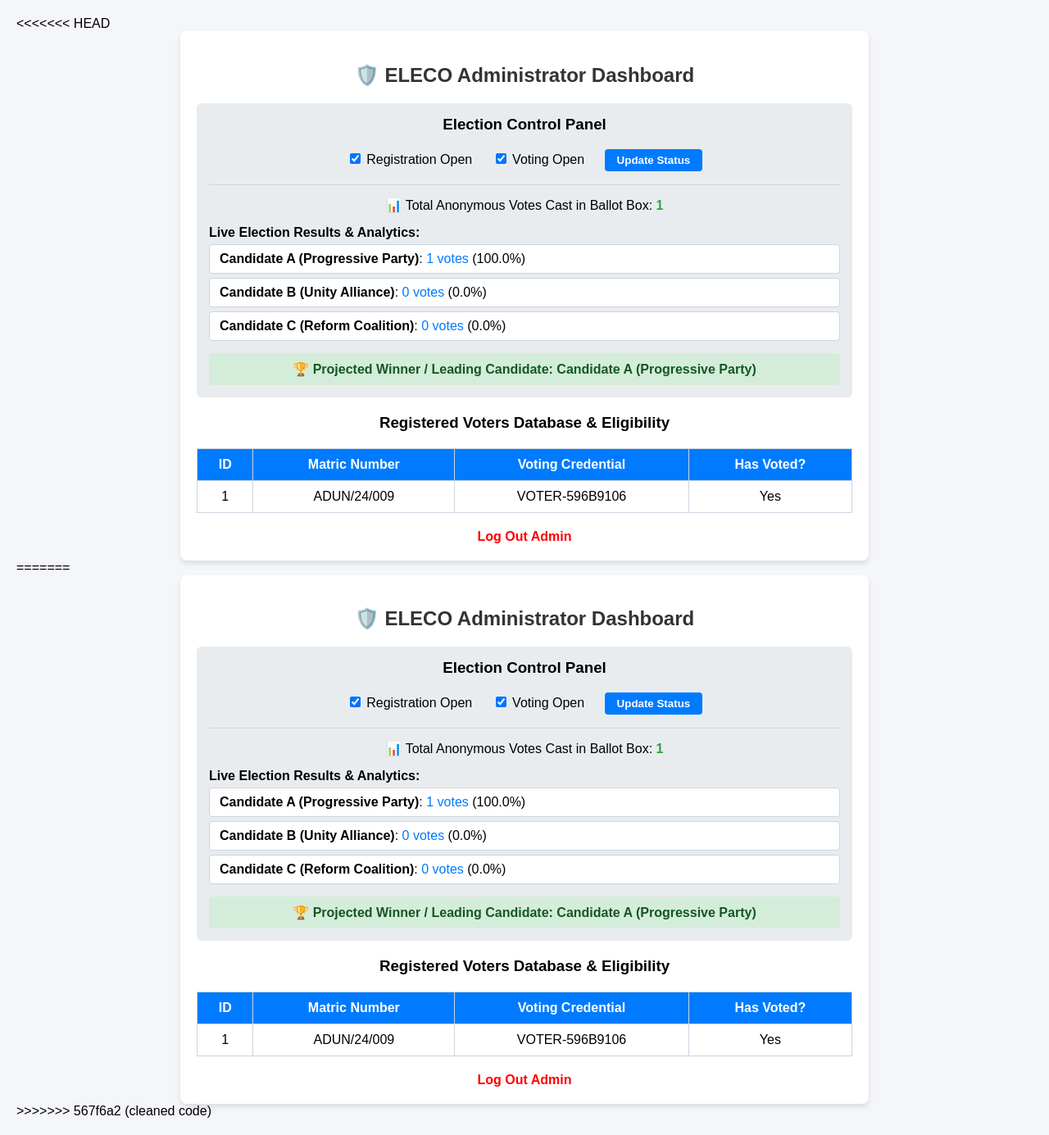
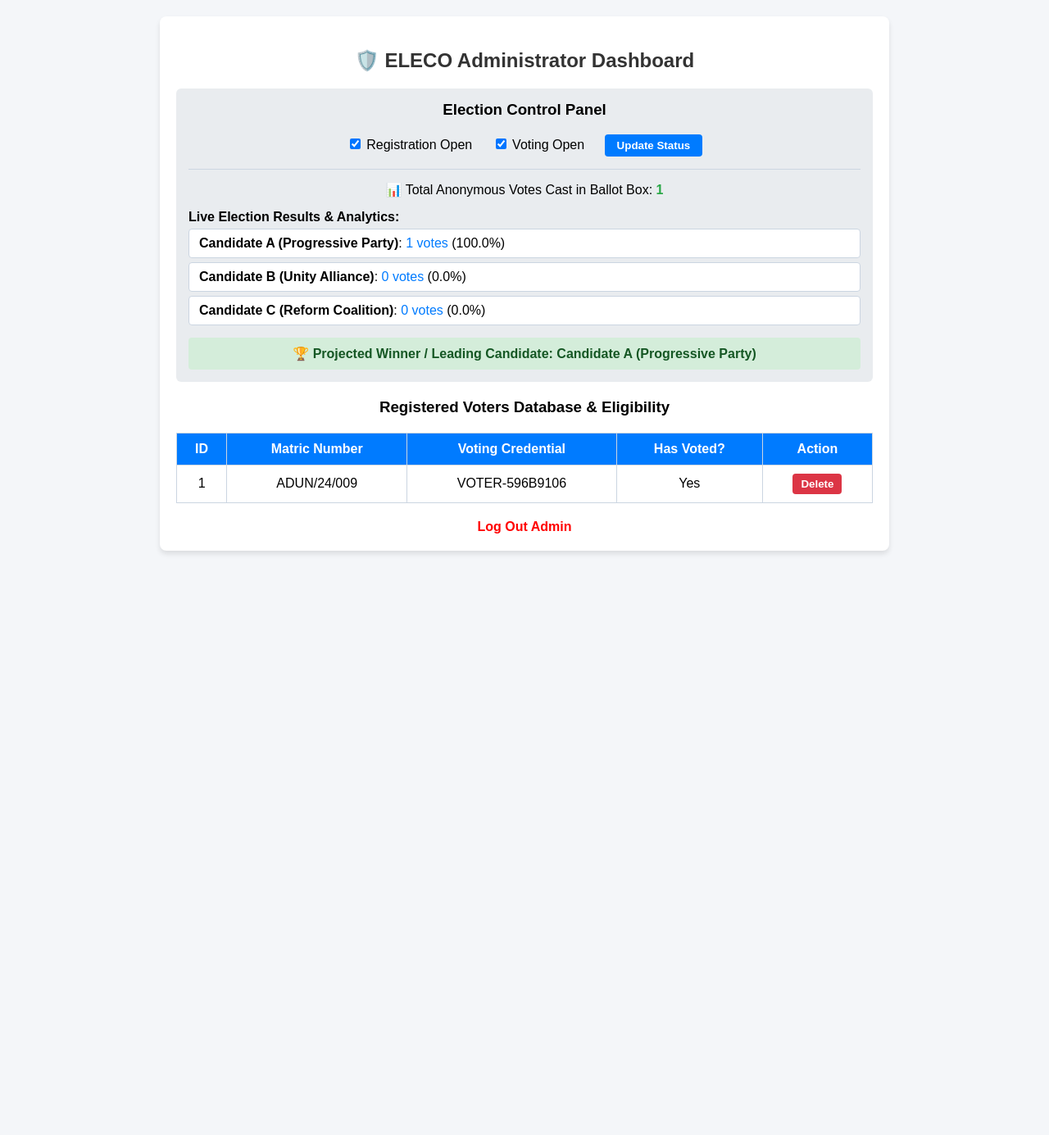
Before and after one commit to EMMANUEL-WEB-APP/ELECO-APP, a Flask app: page /admin in a window 1280 px wide. Shown: the whole page at 82% size. After the commit the page ends 676 px from the top, so only its background shows below. Run offline with Flask 3, Linux system fonts and the light colour scheme; the visitor is signed in with stand-in values (Sample User, id 1).

Commit message:
Fix merge conflict in admin.html and add delete buttons

```diff
--- a/templates/admin.html
+++ b/templates/admin.html
@@ -1,4 +1,3 @@
-<<<<<<< HEAD
 <!DOCTYPE html>
 <html lang="en">
 <head>
@@ -6,13 +5,15 @@
     <title>ELECO Administrator Dashboard</title>
     <style>
         body { font-family: Arial, sans-serif; background-color: #f4f6f9; margin: 0; padding: 20px; }
-        .container { max-width: 800px; margin: auto; background: white; padding: 20px; border-radius: 8px; box-shadow: 0 4px 6px rgba(0,0,0,0.1); }
+        .container { max-width: 850px; margin: auto; background: white; padding: 20px; border-radius: 8px; box-shadow: 0 4px 6px rgba(0,0,0,0.1); }
         h2 { text-align: center; color: #333; }
         .stats { background: #e9ecef; padding: 15px; border-radius: 6px; margin-bottom: 20px; }
         table { width: 100%; border-collapse: collapse; margin-top: 20px; }
         th, td { border: 1px solid #cbd5e1; padding: 10px; text-align: center; }
         th { background-color: #007bff; color: white; }
         .logout { display: block; text-align: center; margin-top: 20px; color: red; font-weight: bold; text-decoration: none; }
+        .delete-btn { background-color: #dc3545; color: white; border: none; padding: 5px 10px; border-radius: 4px; cursor: pointer; font-weight: bold; }
+        .delete-btn:hover { background-color: #c82333; }
     </style>
 </head>
 <body>
@@ -54,6 +55,7 @@
                 <th>Matric Number</th>
                 <th>Voting Credential</th>
                 <th>Has Voted?</th>
+                <th>Action</th>
             </tr>
             {% for voter in voters %}
             <tr>
@@ -61,6 +63,11 @@
                 <td>{{ voter.matric_no }}</td>
                 <td>{{ voter.voter_credential }}</td>
                 <td>{{ 'Yes' if voter.has_voted else 'No' }}</td>
+                <td>
+                    <form action="/admin/delete/{{ voter.id }}" method="POST" onsubmit="return confirm('Are you sure you want to delete this voter?');" style="margin: 0;">
+                        <button type="submit" class="delete-btn">Delete</button>
+                    </form>
+                </td>
             </tr>
             {% endfor %}
         </table>
@@ -68,75 +75,4 @@
         <a href="/admin/logout" class="logout">Log Out Admin</a>
     </div>
 </body>
-=======
-<!DOCTYPE html>
-<html lang="en">
-<head>
-    <meta charset="UTF-8">
-    <title>ELECO Administrator Dashboard</title>
-    <style>
-        body { font-family: Arial, sans-serif; background-color: #f4f6f9; margin: 0; padding: 20px; }
-        .container { max-width: 800px; margin: auto; background: white; padding: 20px; border-radius: 8px; box-shadow: 0 4px 6px rgba(0,0,0,0.1); }
-        h2 { text-align: center; color: #333; }
-        .stats { background: #e9ecef; padding: 15px; border-radius: 6px; margin-bottom: 20px; }
-        table { width: 100%; border-collapse: collapse; margin-top: 20px; }
-        th, td { border: 1px solid #cbd5e1; padding: 10px; text-align: center; }
-        th { background-color: #007bff; color: white; }
-        .logout { display: block; text-align: center; margin-top: 20px; color: red; font-weight: bold; text-decoration: none; }
-    </style>
-</head>
-<body>
-    <div class="container">
-        <h2>🛡️ ELECO Administrator Dashboard</h2>
-
-        <div class="stats">
-            <h3 style="margin-top: 0; text-align: center;">Election Control Panel</h3>
-            <form action="/admin/toggle" method="POST" style="text-align: center;">
-                <label style="cursor: pointer;"><input type="checkbox" name="registration" {% if settings.registration_open %}checked{% endif %}> Registration Open</label>
-                <label style="margin-left: 20px; cursor: pointer;"><input type="checkbox" name="voting" {% if settings.voting_open %}checked{% endif %}> Voting Open</label>
-                <button type="submit" style="margin-left: 20px; padding: 6px 15px; background-color: #007bff; color: white; border: none; border-radius: 4px; cursor: pointer; font-weight: bold;">Update Status</button>
-            </form>
-
-            <hr style="margin: 15px 0; border: 0; border-top: 1px solid #cbd5e1;">
-
-            <div style="text-align: center; font-size: 16px;">
-                📊 Total Anonymous Votes Cast in Ballot Box: <span style="color: #28a745; font-weight: bold;">{{ total_votes }}</span>
-            </div>
-
-            <h4 style="margin-top: 15px; margin-bottom: 5px;">Live Election Results & Analytics:</h4>
-            <ul style="list-style-type: none; padding: 0; text-align: left; margin: 0;">
-                {% for res in results %}
-                <li style="background: white; padding: 8px 12px; margin: 5px 0; border-radius: 4px; border: 1px solid #cbd5e1;">
-                    <strong>{{ res.name }}</strong>: <span style="color: #007bff;">{{ res.votes }} votes</span> ({{ res.percentage }}%)
-                </li>
-                {% endfor %}
-            </ul>
-
-            <div style="margin-top: 15px; background: #d4edda; color: #155724; padding: 10px; border-radius: 4px; text-align: center; font-weight: bold;">
-                🏆 Projected Winner / Leading Candidate: {{ winner }}
-            </div>
-        </div>
-
-        <h3 style="text-align: center;">Registered Voters Database & Eligibility</h3>
-        <table>
-            <tr>
-                <th>ID</th>
-                <th>Matric Number</th>
-                <th>Voting Credential</th>
-                <th>Has Voted?</th>
-            </tr>
-            {% for voter in voters %}
-            <tr>
-                <td>{{ voter.id }}</td>
-                <td>{{ voter.matric_no }}</td>
-                <td>{{ voter.voter_credential }}</td>
-                <td>{{ 'Yes' if voter.has_voted else 'No' }}</td>
-            </tr>
-            {% endfor %}
-        </table>
-
-        <a href="/admin/logout" class="logout">Log Out Admin</a>
-    </div>
-</body>
->>>>>>> 567f6a2 (cleaned code)
 </html>
```
